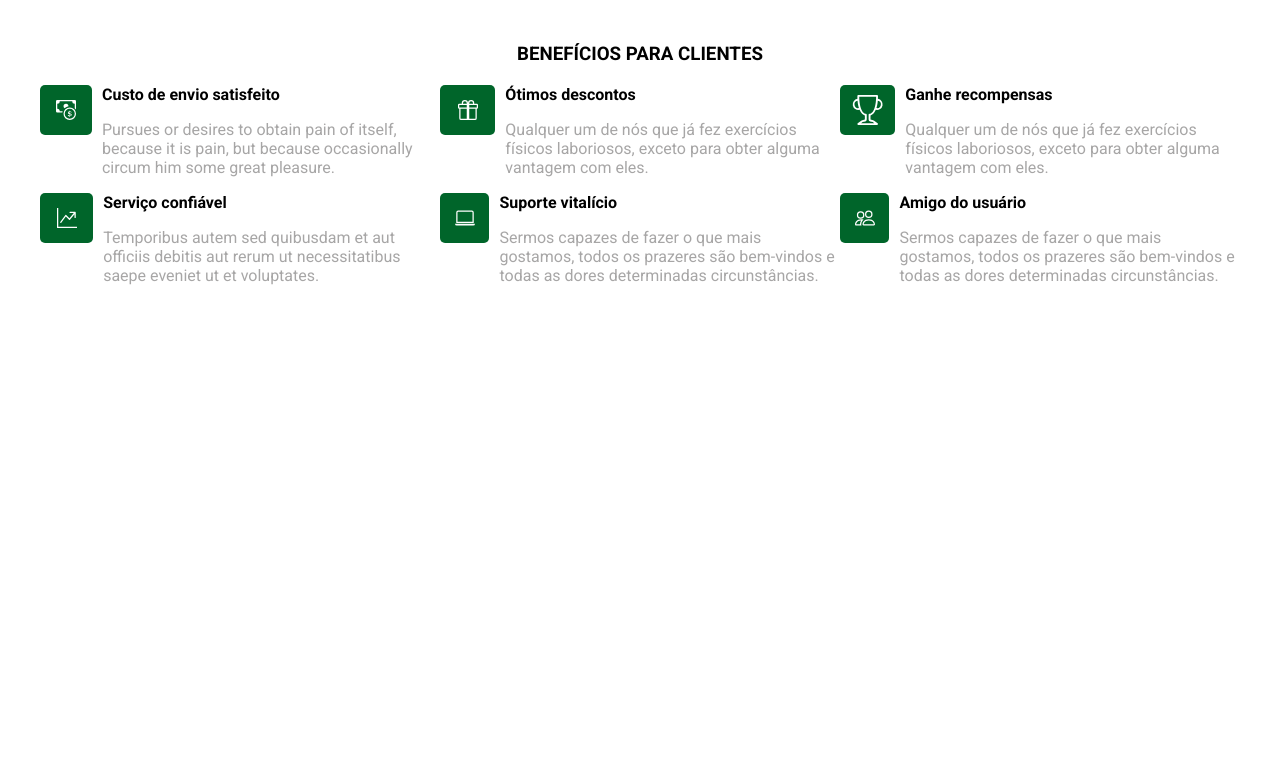
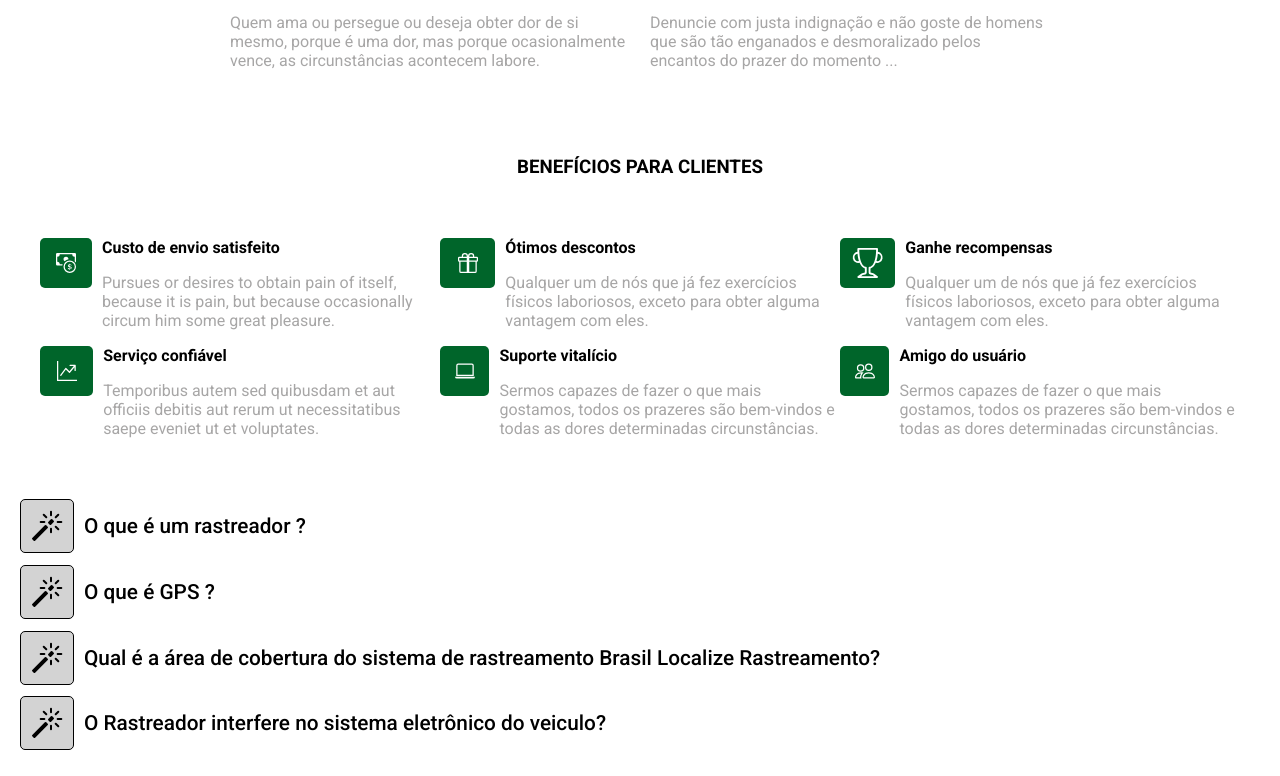
Before and after one commit to arielsardinha/rio-sul, a Next.js app: page / in a window 1280 px wide. Shown: the part 2945-3721 px from the top of the page. Before the commit the page ends 3266 px from the top, so only its background shows below. Built offline with nearby package versions, Linux system fonts and the light colour scheme.

Commit message:
accordeon finalizado

```diff
--- a/src/pages/index.tsx
+++ b/src/pages/index.tsx
@@ -5,6 +5,7 @@ import SectionTwo from "@partials/sections/section2/section2";
 import SectionThree from "@partials/sections/section3/section3";
 import SectionFour from "@partials/sections/section4/section4";
 import SectionFive from "@partials/sections/section5/section5";
+import SectionSix from "@partials/sections/section6/section6";
 
 export default function Home() {
   return (
@@ -17,6 +18,7 @@ export default function Home() {
         <SectionThree />
         <SectionFour />
         <SectionFive />
+        <SectionSix />
       </main>
     </>
   );
--- /dev/null
+++ b/src/ui/components/informationSections/section6/accordeon.scss
@@ -0,0 +1,49 @@
+.box-accordeon {
+  display: flex;
+  flex-direction: column;
+  & > div {
+    div:first-of-type {
+      display: flex;
+      cursor: pointer;
+      align-items: center;
+      p {
+        font-weight: 500;
+        font-size: 1.3em;
+      }
+    }
+    div:last-child {
+      position: relative;
+      transition: 1s;
+      overflow: hidden;
+      height: 0;
+      &.active {
+        height: 50%;
+        overflow: visible;
+      }
+      p {
+        padding-left: 65px;
+        color: var(--text-grey-2);
+        &:first-of-type::before {
+          content: "";
+          position: absolute;
+          top: 0;
+          left: 25px;
+          bottom: 0;
+          z-index: -1;
+          border: dashed 1px currentColor;
+        }
+      }
+    }
+  }
+  .icon {
+    margin-right: 10px;
+    border: solid 1px #000;
+    padding: 10px;
+    border-radius: 5px;
+    background-color: rgb(211, 211, 211);
+    transition: color 0.5s;
+    &:hover {
+      color: var(--color-primary);
+    }
+  }
+}
--- /dev/null
+++ b/src/ui/components/informationSections/section6/accordeon.tsx
@@ -0,0 +1,105 @@
+import { useState } from "react";
+
+const Accordeon = () => {
+  const [rastreador, setRastreador] = useState(""),
+    [gps, setGps] = useState(""),
+    [rastreamento, setRastreamento] = useState(""),
+    [veiculo, setVeiculo] = useState("");
+  return (
+    <div className="box-accordeon">
+      <div>
+        <div
+          onClick={() =>
+            setRastreador(rastreador === "rastreador" ? "" : "rastreador")
+          }
+        >
+          <Box />
+          <p>O que é um rastreador ?</p>
+        </div>
+        <div className={`${rastreador === "rastreador" && "active"}`}>
+          <p>
+            Rastreador é equipamento utilizado em veículos terrestres, aéreos e
+            marítimos para monitorar informações logísticas e geográficas, da
+            localização do mesmo, seja para fim de segurança de carga valiosa,
+            controle de frota ou otimização dos procedimentos logísticos.
+          </p>
+        </div>
+      </div>
+
+      <div>
+        <div onClick={() => setGps(gps === "GPS" ? "" : "GPS")}>
+          <Box />
+          <p>O que é GPS ?</p>
+        </div>
+        <div className={`${gps === "GPS" && "active"}`}>
+          <p>
+            GPS – Sistema de Posicionamento Global, mantido pelo Governo dos
+            Estados Unidos, é composto por 24 satélites que estão em órbita e se
+            movem constantemente a aproximadamente 20.000 km da superfície da
+            terra. Os satélites transmitem para o equipamento (rastreador)
+            informações de horário, data, velocidade e posição (longitude e
+            latitude) atual.
+          </p>
+          <p>
+            Sermos capazes de fazer o que mais gostamos, todos os prazeres são
+            bem-vindos e todas as dores determinadas circunstâncias.
+          </p>
+        </div>
+      </div>
+
+      <div>
+        <div
+          onClick={() =>
+            setRastreamento(
+              rastreamento === "rastreamento" ? "" : "rastreamento"
+            )
+          }
+        >
+          <Box />
+          <p>
+            Qual é a área de cobertura do sistema de rastreamento Brasil
+            Localize Rastreamento?
+          </p>
+        </div>
+        <div className={`${rastreamento === "rastreamento" && "active"}`}>
+          <p>
+            O sistema de rastreamento da Brasil Localize Rastreamento tem
+            cobertura GPS em todo o território nacional. Podendo sofrer ausência
+            de sinal GPRS de acordo com a cobertura da operadora de telefonia
+            móvel a qual contratamos.
+          </p>
+        </div>
+      </div>
+
+      <div>
+        <div onClick={() => setVeiculo(veiculo === "veiculo" ? "" : "veiculo")}>
+          <Box />
+          <p>O Rastreador interfere no sistema eletrônico do veiculo?</p>
+        </div>
+        <div className={`${veiculo === "veiculo" && "active"}`}>
+          <p>
+            Não. A instalação é feita seguindo rigorosas normas técnicas por
+            isso não há interferência no sistema elétrico/eletrônico do veículo.
+          </p>
+        </div>
+      </div>
+    </div>
+  );
+};
+
+export default Accordeon;
+
+const Box = () => (
+  <div className="icon">
+    <svg
+      xmlns="http://www.w3.org/2000/svg"
+      width="32"
+      height="32"
+      fill="currentColor"
+      className="bi bi-magic"
+      viewBox="0 0 16 16"
+    >
+      <path d="M9.5 2.672a.5.5 0 1 0 1 0V.843a.5.5 0 0 0-1 0v1.829Zm4.5.035A.5.5 0 0 0 13.293 2L12 3.293a.5.5 0 1 0 .707.707L14 2.707ZM7.293 4A.5.5 0 1 0 8 3.293L6.707 2A.5.5 0 0 0 6 2.707L7.293 4Zm-.621 2.5a.5.5 0 1 0 0-1H4.843a.5.5 0 1 0 0 1h1.829Zm8.485 0a.5.5 0 1 0 0-1h-1.829a.5.5 0 0 0 0 1h1.829ZM13.293 10A.5.5 0 1 0 14 9.293L12.707 8a.5.5 0 1 0-.707.707L13.293 10ZM9.5 11.157a.5.5 0 0 0 1 0V9.328a.5.5 0 0 0-1 0v1.829Zm1.854-5.097a.5.5 0 0 0 0-.706l-.708-.708a.5.5 0 0 0-.707 0L8.646 5.94a.5.5 0 0 0 0 .707l.708.708a.5.5 0 0 0 .707 0l1.293-1.293Zm-3 3a.5.5 0 0 0 0-.706l-.708-.708a.5.5 0 0 0-.707 0L.646 13.94a.5.5 0 0 0 0 .707l.708.708a.5.5 0 0 0 .707 0L8.354 9.06Z" />
+    </svg>
+  </div>
+);
--- a/src/ui/partials/sections/section4/section4.scss
+++ b/src/ui/partials/sections/section4/section4.scss
@@ -1,5 +1,8 @@
 .box-sessaoFour {
   text-align: center;
+  h3{
+    margin: 60px 0;
+  }
   .box-grid {
     display: flex;
     justify-content: center;
--- a/src/ui/partials/sections/section5/section5.scss
+++ b/src/ui/partials/sections/section5/section5.scss
@@ -1,6 +1,7 @@
 .box-sectionFive {
   h3 {
     text-align: center;
+    margin: 60px 0;
   }
   .grid-texts {
     display: grid;
--- /dev/null
+++ b/src/ui/partials/sections/section6/section6.scss
@@ -0,0 +1,4 @@
+.box-sectionSix {
+  display: flex;
+  padding: 20px;
+}
--- /dev/null
+++ b/src/ui/partials/sections/section6/section6.tsx
@@ -0,0 +1,9 @@
+import Accordeon from "@components/informationSections/section6/accordeon";
+
+const SectionSix = () => (
+  <section className="box-sectionSix">
+    <Accordeon />
+  </section>
+);
+
+export default SectionSix;
--- a/src/ui/styles/globals.scss
+++ b/src/ui/styles/globals.scss
@@ -156,3 +156,5 @@ section {
 @import "../partials/sections/section3/section3.scss";
 @import "../partials/sections/section4/section4.scss";
 @import "../partials/sections/section5/section5.scss";
+@import "../partials/sections/section6/section6.scss";
+@import "../components/informationSections/section6/accordeon.scss";
```
